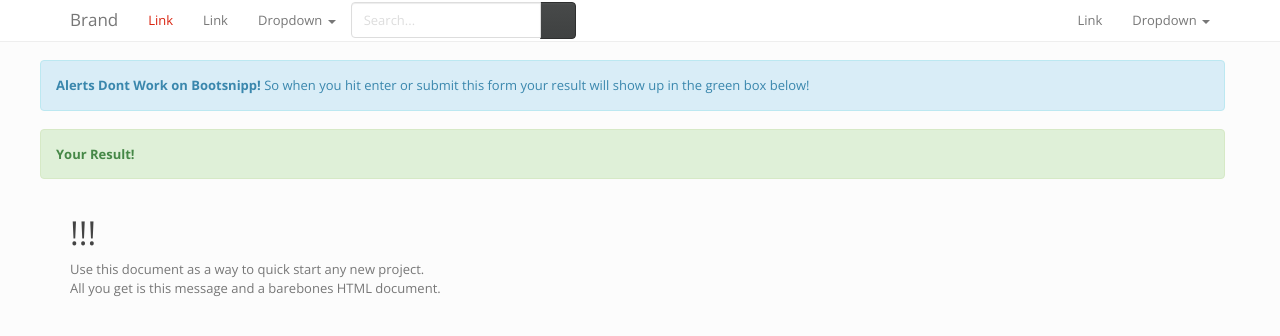
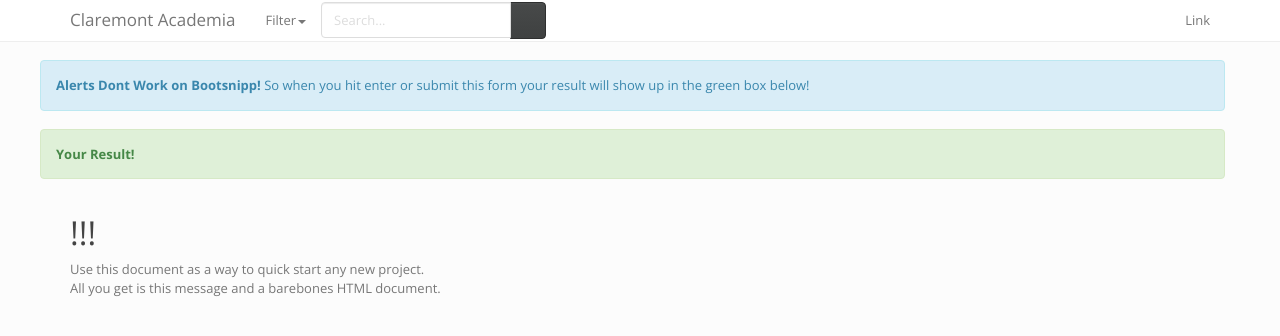
Before and after one commit to ClaremontAcademia/Forum, a Django app: page / in a window 1280 px wide. Shown: the top 336 px of the page. Run offline with Django 3.2, Linux system fonts and the light colour scheme; some libraries are stand-ins or nearby versions; some web fonts are replaced.

Commit message:
Add some placeholder data for filter

```diff
--- a/forum/templates/base.html
+++ b/forum/templates/base.html
@@ -15,6 +15,7 @@
             }
         </style>
         <link href="static/css/bootstrap-responsive.css" rel="stylesheet">
+        <link href="bootstrap/css/bootstrap-dropdown-multilevel.css" rel="stylesheet" />
 
         <!-- HTML5 shim, for IE6-8 support of HTML5 elements -->
         <!--[if lt IE 9]>
@@ -41,40 +42,49 @@
                         <span class="icon-bar"></span>
                         <span class="icon-bar"></span>
                     </button>
-                    <a class="navbar-brand" href="#">Brand</a>
+                    <a class="navbar-brand" href="#">Claremont Academia</a>
                 </div>
 
                 <!-- Collect the nav links, forms, and other content for toggling -->
                 <div class="collapse navbar-collapse" id="bs-example-navbar-collapse-1">
                     <ul class="nav navbar-nav">
-                        <li class="active"><a href="#">Link</a></li>
-                        <li><a href="#">Link</a></li>
-                        <li class="dropdown">
-                            <a href="#" class="dropdown-toggle" data-toggle="dropdown">Dropdown <b class="caret"></b></a>
-                            <ul class="dropdown-menu">
-                                <li><a href="#">Action</a></li>
-                                <li><a href="#">Another action</a></li>
-                                <li><a href="#">Something else here</a></li>
-                                <li class="divider"></li>
-                                <li><a href="#">Separated link</a></li>
-                                <li class="divider"></li>
-                                <li><a href="#">One more separated link</a></li>
+                        <li class="menu-item dropdown">
+                            <a href="#" class="dropdown-toggle" data-toggle="dropdown">Filter<b class="caret"></b></a>
+                            <ul class="dropdown-menu multi-level" role="menu" aria-labelledby="dropdownMenu">
+                                <li class="dropdown-submenu">
+                                    <a tabindex="-1" href="#">Japanese</a>
+                                    <ul class="dropdown-menu">
+                                        <li><a href="#">JAPN111A</a></li>
+                                        <li><a href="#">JAPN111B</a></li>
+                                        <li><a href="#">JAPN125</a></li>
+                                        <li><a href="#">JAPN131</a></li>
+                                        <li><a href="#">JAPN192A</a></li>
+                                        <li><a href="#">JAPN192B</a></li>
+                                    </ul>
+                                </li>
+                                <li class="dropdown-submenu">
+                                    <a tabindex="-1" href="#">Mathematics</a>
+                                    <ul class="dropdown-menu">
+                                        <li><a href="#">MATH60</a></li>
+                                        <li><a href="#">MATH103</a></li>
+                                    </ul>
+                                </li>
+                                <li class="dropdown-submenu">
+                                    <a tabindex="-1" href="#">Computer Science</a>
+                                    <ul class="dropdown-menu">
+                                        <li><a href="#">CS51</a></li>
+                                        <li><a href="#">CS52</a></li>
+                                        <li><a href="#">CS62</a></li>
+                                        <li><a href="#">CS81</a></li>
+                                        <li><a href="#">CS190</a></li>
+                                    </ul>
+                                </li>
                             </ul>
                         </li>
                     </ul>
 
                     <ul class="nav navbar-nav navbar-right">
                         <li><a href="#">Link</a></li>
-                        <li class="dropdown">
-                            <a href="#" class="dropdown-toggle" data-toggle="dropdown">Dropdown <b class="caret"></b></a>
-                            <ul class="dropdown-menu">
-                                <li><a href="#">Action</a></li>
-                                <li><a href="#">Another action</a></li>
-                                <li><a href="#">Something else here</a></li>
-                                <li class="divider"></li>
-                                <li><a href="#">Separated link</a></li>
-                            </ul>
-                        </li>
                     </ul>
 
                     <form class="navbar-form" role="search">
@@ -128,6 +138,7 @@
         <script src="static/js/bootstrap-carousel.js"></script>
         <script src="static/js/bootstrap-typeahead.js"></script>
         <script src="static/jquery-ui/jquery-ui.js"></script>
+        <script src="bootstrap/js/bootstrap-dropdown-multilevel.js"></script>
         <script src="static/js/draganddrop.js"></script>
     </body>
 </html>
```
